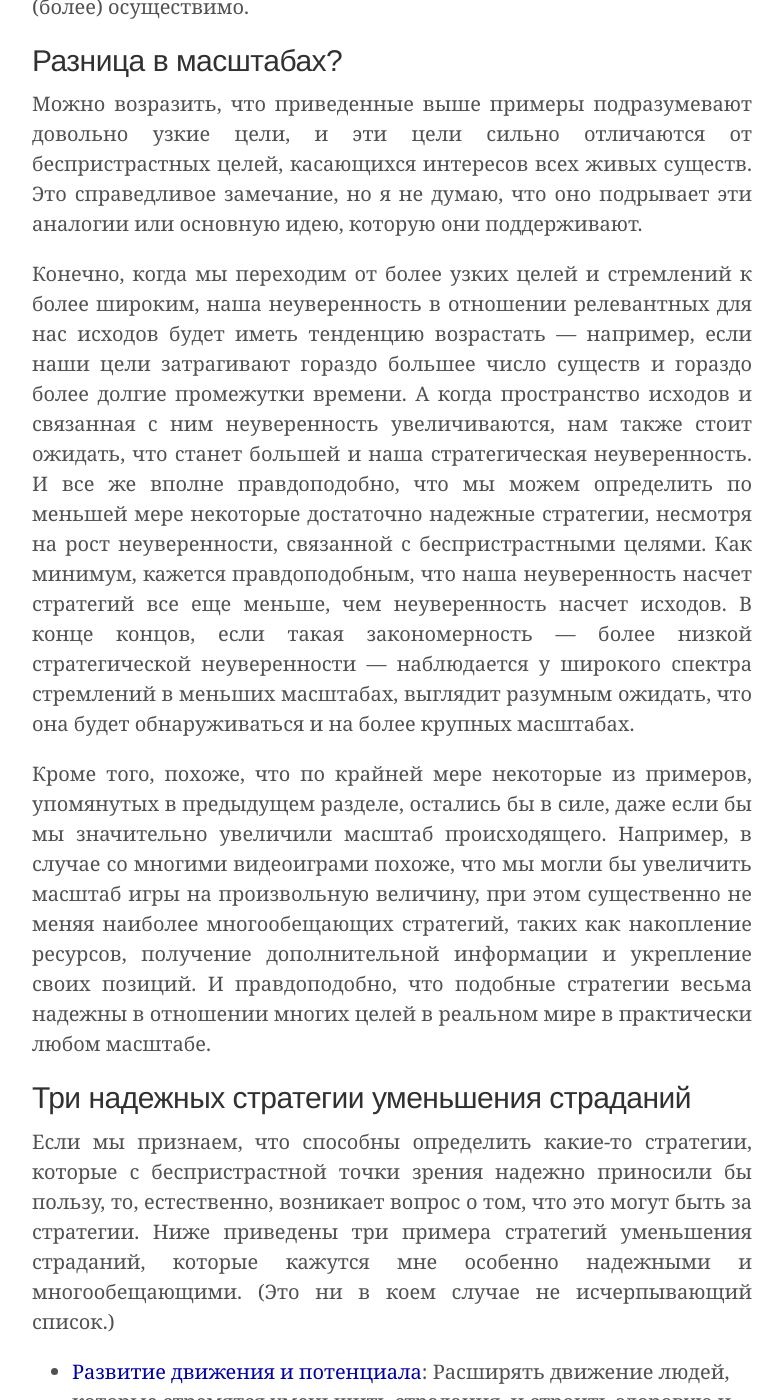
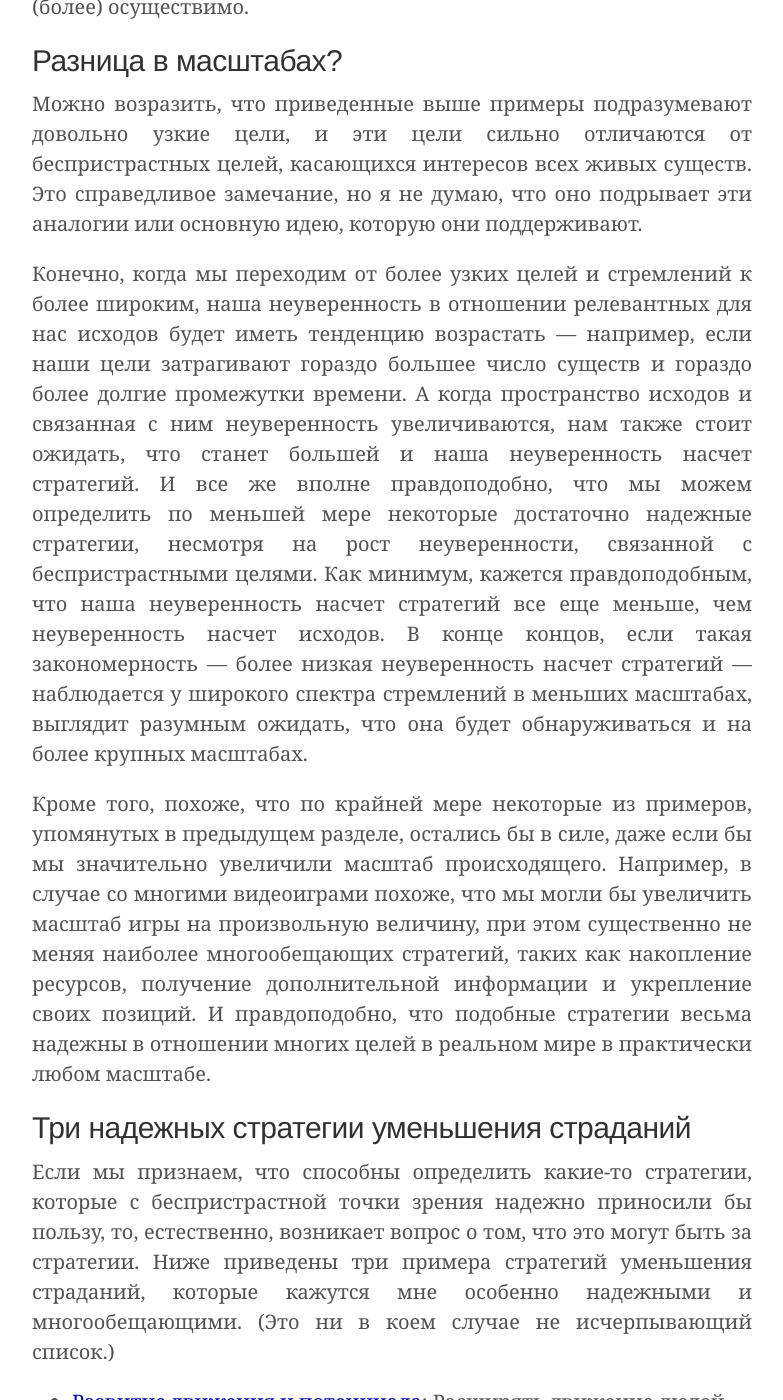
Before and after one commit to ReducingSuffering/reducingsuffering.github.io, a Jekyll site: the page built from _articles/magnus-vinding-strategic-uncertainty.md, in a window 1280 px wide and 1400 px high, scrolled down 2624 px. Shown: the whole window, without its empty margins (248-1031 px from the left). Built offline with Jekyll 4.4.1, drawn with Linux system fonts in a browser that asks for light colours; some of the changed text lies outside the part shown.

Commit message:
Update magnus-vinding-strategic-uncertainty.md

```diff
--- a/_articles/magnus-vinding-strategic-uncertainty.md
+++ b/_articles/magnus-vinding-strategic-uncertainty.md
@@ -23,7 +23,7 @@
 <a name="1"></a>
 ## Аналогии с играми, соревнованиями и проектами
 
-Возможно, самый интуитивный способ понять, что огромная неуверенность насчет исходов не обязательно означает огромную стратегическую неуверенность, — это, по аналогии, рассмотреть игры. Возьмем, к примеру, шахматы. Они допускают [ошеломляющее количество](https://ru.wikipedia.org/wiki/%D0%A7%D0%B8%D1%81%D0%BB%D0%BE_%D0%A8%D0%B5%D0%BD%D0%BD%D0%BE%D0%BD%D0%B0) возможных исходов на доске, и шахматисты обычно испытывают большую неуверенность насчет того, как будет развиваться игра, даже несмотря на то, что они могут делать некоторые обоснованные прогнозы (аналогично тому, что мы можем делать обоснованные прогнозы в реальном мире).
+Возможно, самый интуитивный способ понять, что огромная неуверенность насчет исходов не обязательно означает огромную неуверенность насчет стратегий, — это, по аналогии, рассмотреть игры. Возьмем, к примеру, шахматы. Они допускают [ошеломляющее количество](https://ru.wikipedia.org/wiki/%D0%A7%D0%B8%D1%81%D0%BB%D0%BE_%D0%A8%D0%B5%D0%BD%D0%BD%D0%BE%D0%BD%D0%B0) возможных исходов на доске, и шахматисты обычно испытывают большую неуверенность насчет того, как будет развиваться игра, даже несмотря на то, что они могут делать некоторые обоснованные прогнозы (аналогично тому, что мы можем делать обоснованные прогнозы в реальном мире).
 
 Тем не менее, несмотря на огромную неуверенность насчет исходов, все еще есть множество стратегий и эмпирических принципов, которые надежно повышают шансы на победу в шахматной игре. Тривиально очевидный принцип — не терять фигуры без хорошей причины, но с опытом шахматисты узнают и длинный список более продвинутых стратегий и эвристик, которые оказываются полезными во многих различных сценариях. (Вариант такого списка см., например, [здесь](https://www.chess.com/blog/CaptainPike/rules-of-thumb).)
 
@@ -38,7 +38,7 @@
 
 Можно возразить, что приведенные выше примеры подразумевают довольно узкие цели, и эти цели сильно отличаются от беспристрастных целей, касающихся интересов всех живых существ. Это справедливое замечание, но я не думаю, что оно подрывает эти аналогии или основную идею, которую они поддерживают.
 
-Конечно, когда мы переходим от более узких целей и стремлений к более широким, наша неуверенность в отношении релевантных для нас исходов будет иметь тенденцию возрастать — например, если наши цели затрагивают гораздо большее число существ и гораздо более долгие промежутки времени. А когда пространство исходов и связанная с ним неуверенность увеличиваются, нам также стоит ожидать, что станет большей и наша стратегическая неуверенность. И все же вполне правдоподобно, что мы можем определить по меньшей мере некоторые достаточно надежные стратегии, несмотря на рост неуверенности, связанной с беспристрастными целями. Как минимум, кажется правдоподобным, что наша неуверенность насчет стратегий все еще меньше, чем неуверенность насчет исходов. В конце концов, если такая закономерность — более низкой стратегической неуверенности — наблюдается у широкого спектра стремлений в меньших масштабах, выглядит разумным ожидать, что она будет обнаруживаться и на более крупных масштабах.
+Конечно, когда мы переходим от более узких целей и стремлений к более широким, наша неуверенность в отношении релевантных для нас исходов будет иметь тенденцию возрастать — например, если наши цели затрагивают гораздо большее число существ и гораздо более долгие промежутки времени. А когда пространство исходов и связанная с ним неуверенность увеличиваются, нам также стоит ожидать, что станет большей и наша неуверенность насчет стратегий. И все же вполне правдоподобно, что мы можем определить по меньшей мере некоторые достаточно надежные стратегии, несмотря на рост неуверенности, связанной с беспристрастными целями. Как минимум, кажется правдоподобным, что наша неуверенность насчет стратегий все еще меньше, чем неуверенность насчет исходов. В конце концов, если такая закономерность — более низкая неуверенность насчет стратегий — наблюдается у широкого спектра стремлений в меньших масштабах, выглядит разумным ожидать, что она будет обнаруживаться и на более крупных масштабах.
 
 Кроме того, похоже, что по крайней мере некоторые из примеров, упомянутых в предыдущем разделе, остались бы в силе, даже если бы мы значительно увеличили масштаб происходящего. Например, в случае со многими видеоиграми похоже, что мы могли бы увеличить масштаб игры на произвольную величину, при этом существенно не меняя наиболее многообещающих стратегий, таких как накопление ресурсов, получение дополнительной информации и укрепление своих позиций. И правдоподобно, что подобные стратегии весьма надежны в отношении многих целей в реальном мире в практически любом масштабе.
 
@@ -48,10 +48,10 @@
 Если мы признаем, что способны определить какие-то стратегии, которые с беспристрастной точки зрения надежно приносили бы пользу, то, естественно, возникает вопрос о том, что это могут быть за стратегии. Ниже приведены три примера стратегий уменьшения страданий, которые кажутся мне особенно надежными и многообещающими. (Это ни в коем случае не исчерпывающий список.)
 
 * [Развитие движения и потенциала](https://centerforreducingsuffering.org/research/how-can-we-reduce-s-risks/#Capacity_building): Расширять движение людей, которые стремятся уменьшить страдания, и строить здоровую и устойчивую культуру вокруг этого движения. Наращивание потенциала также включает в себя усилия по увеличению доступных движению знаний и ресурсов.
-* [Продвигать беспокойство о страданиях](https://reducing-suffering.org/the-case-for-promoting-suffering-focused-ethics/): повышать уровень приоритетности, который люди уделяют предотвращению страданий, и увеливать объем ресурсов, которые общество выделяет на их облегчение.
-* [Продвигать](https://longtermrisk.org/gains-from-trade-through-compromise/) [кооперацию](https://centerforreducingsuffering.org/research/why-altruists-should-be-cooperative/): повышать в обществе способность и желание участвовать в совместных диалогах и компромиссах с положительной суммой, которые могут помочь нам уберечься от дурных исходов.
+* [Продвижение беспокойства о страданиях](https://reducing-suffering.org/the-case-for-promoting-suffering-focused-ethics/): повышать уровень приоритетности, который люди уделяют предотвращению страданий, и увеливать объем ресурсов, которые общество выделяет на их облегчение.
+* [Продвижение](https://longtermrisk.org/gains-from-trade-through-compromise/) [кооперации](https://centerforreducingsuffering.org/research/why-altruists-should-be-cooperative/): повышать в обществе способность и желание участвовать в совместных диалогах и компромиссах с положительной суммой, которые могут помочь нам уберечься от дурных исходов.
 
 <a name="4"></a>
 ## Золотой срединный путь: Избегание чрезмерной уверенности и пассивности
 
-Чтобы внести ясность: я не хочу приводить к самоуспокоенности по поводу риска того, что некоторые, казалось бы, многообещающие стратегии могут оказаться вредными. Но я думаю, что стоит иметь в виду, что наряду с издержками из-за чрезмерной уверенности, есть и издержки из-за слишком низкой уверенности и нерешительности действовать в соответствии со стратегиями, которые выглядят наиболее многообещающими. В целом, я думаю, у нас есть веские причины следовать стратегиям, подобным перечисленным выше, при этом помня о том, что мы и в самом деле сталкиваемся с большой стратегической неопределенностью.
+Чтобы внести ясность: я не хочу приводить к самоуспокоенности по поводу риска того, что некоторые, казалось бы, многообещающие стратегии могут оказаться вредными. Но я думаю, что стоит иметь в виду, что наряду с издержками из-за чрезмерной уверенности, есть и издержки из-за слишком низкой уверенности и нерешительности действовать в соответствии со стратегиями, которые выглядят наиболее многообещающими. В целом, я думаю, у нас есть веские причины следовать стратегиям, подобным перечисленным выше, при этом помня о том, что мы и в самом деле сталкиваемся с большой неуверенностью насчет стратегий.
```
